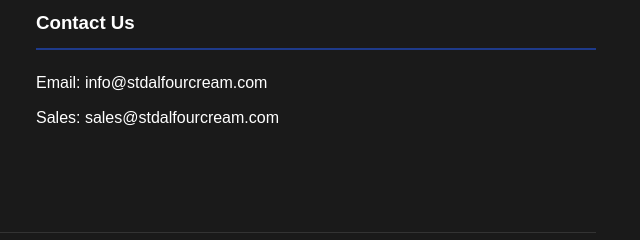
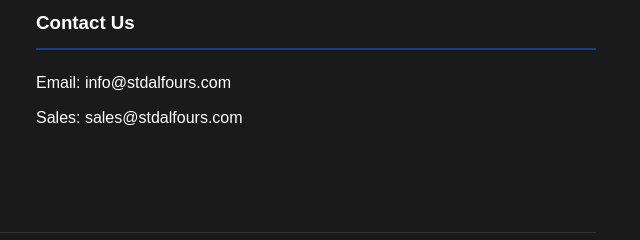
Before and after one commit to ismailbohra/stdalfourcream, a plain HTML site: page index.html in a window 1280 px wide. Shown: the part 2199-2439 px from the top of the page, 624-1264 px from the left. Drawn offline with Linux system fonts and the light colour scheme.

Commit message:
Fix Registered Email

```diff
--- a/index.html
+++ b/index.html
@@ -151,8 +151,8 @@
                 <div class="footer-section">
                     <h3 data-i18n="footer.contactUs">Contact Us</h3>
                     <ul>
-                        <li data-i18n="footer.email">Email: info@stdalfourcream.com</li>
-                        <li data-i18n="footer.sales">Sales: sales@stdalfourcream.com</li>
+                        <li data-i18n="footer.email">Email: info@stdalfours.com</li>
+                        <li data-i18n="footer.sales">Sales: sales@stdalfours.com</li>
                     </ul>
                 </div>
             </div>
--- a/js/i18n.js
+++ b/js/i18n.js
@@ -70,8 +70,8 @@ class I18n {
                 // Footer
                 'footer.quickLinks': 'Quick Links',
                 'footer.contactUs': 'Contact Us',
-                'footer.email': 'Email: info@stdalfourcream.com',
-                'footer.sales': 'Sales: sales@stdalfourcream.com',
+                'footer.email': 'Email: info@stdalfours.com',
+                'footer.sales': 'Sales: sales@stdalfours.com',
                 'footer.copyright': '© 2025 St. Dalfour. All rights reserved.',
 
                 // Breadcrumbs
@@ -154,8 +154,8 @@ class I18n {
                 // Footer
                 'footer.quickLinks': 'روابط سريعة',
                 'footer.contactUs': 'اتصل بنا',
-                'footer.email': 'البريد الإلكتروني: info@stdalfourcream.com',
-                'footer.sales': 'المبيعات: sales@stdalfourcream.com',
+                'footer.email': 'البريد الإلكتروني: info@stdalfours.com',
+                'footer.sales': 'المبيعات: sales@stdalfours.com',
                 'footer.copyright': '© 2025 سانت دالفور. جميع الحقوق محفوظة.',
 
                 // Breadcrumbs
```
Also changed, not shown: contact.html (+2 -2 lines), product-details.html (+2 -2 lines), products.html (+2 -2 lines), verify.html (+2 -2 lines).
